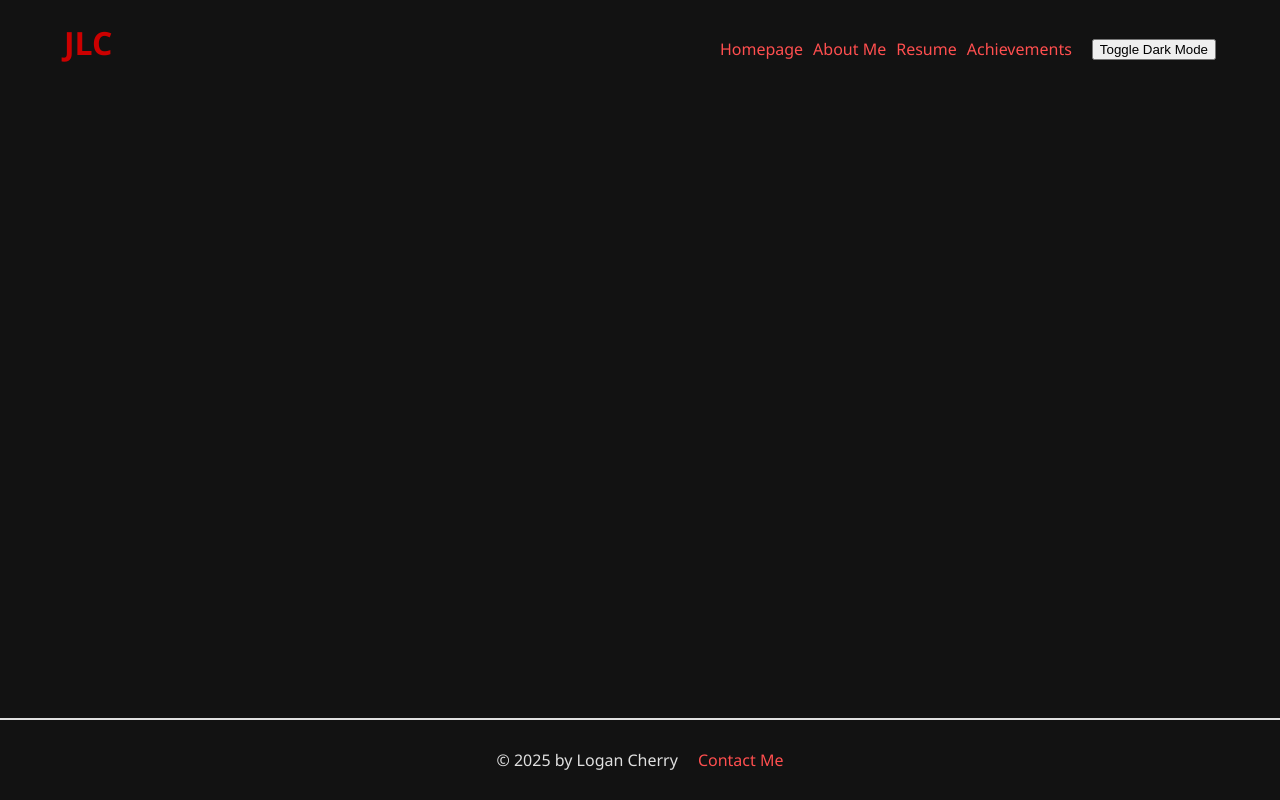
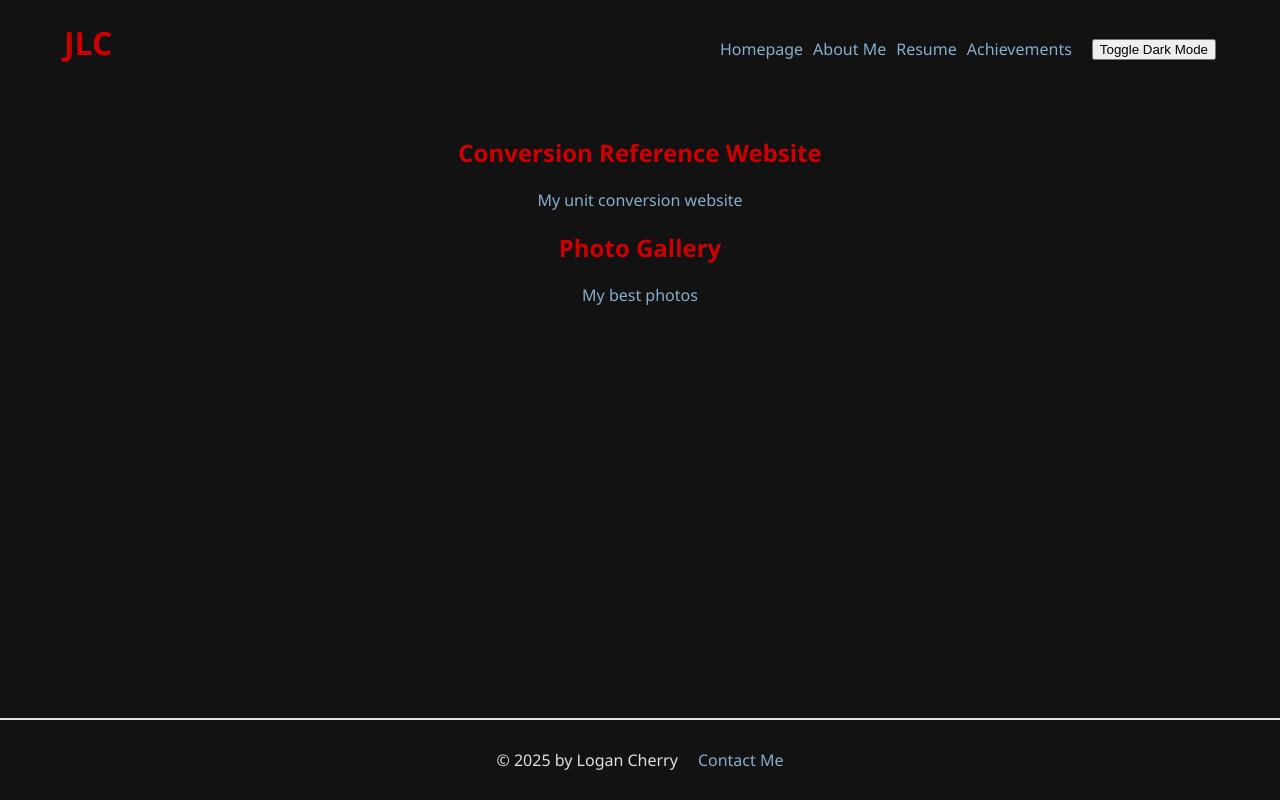
Before and after one commit to cherryjl/cherryjl.github.io, a plain HTML site: page professional/projects.html in a window 1280 px wide. Both pictures are taken after a click on the button "Toggle Dark Mode". Drawn offline with Linux system fonts and the light colour scheme.

Commit message:
Small changes

```diff
--- a/assets/css/styles.css
+++ b/assets/css/styles.css
@@ -98,7 +98,7 @@ html.dark-mode body {
 }
 
 html.dark-mode a {
-  color: #ff4f4f;
+  color: #87afcb;
 }
 
 .toggle-btn {
--- a/professional/projects.html
+++ b/professional/projects.html
@@ -29,7 +29,15 @@
         </nav>
     </header>
     <main aria-label="Main">
-
+        <section>
+            <h2>Conversion Reference Website</h2>
+            <a href="https://cherryjl.github.io/Static-Website-Unit-Conversions/">My unit conversion website</a>
+        </section>
+        <section>
+            <h2>Photo Gallery</h2>
+            <a href="https://photos.app.goo.gl/zVt9nTbcKs8Ef7Hv5">My best photos</a>
+            <!-- <a href="">My photography Instagram</a> -->
+        </section>
     </main>
 
     <footer class="footer" aria-label="Footer">
```
Also changed, not shown: professional/achievements.html (+8 -1 lines).
